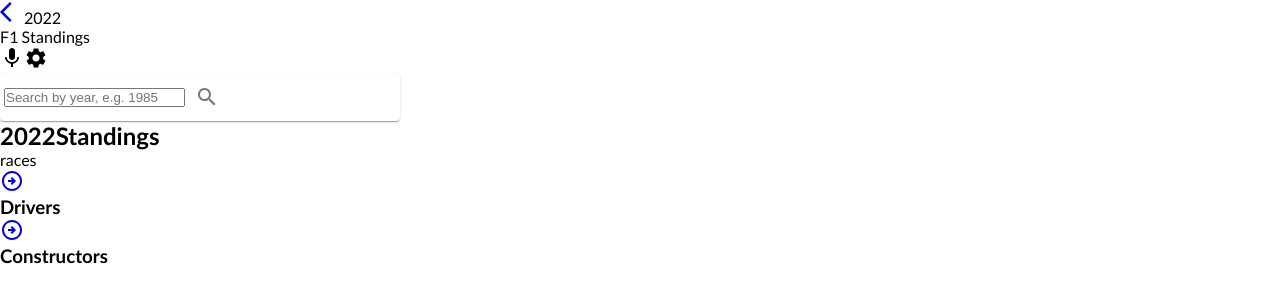
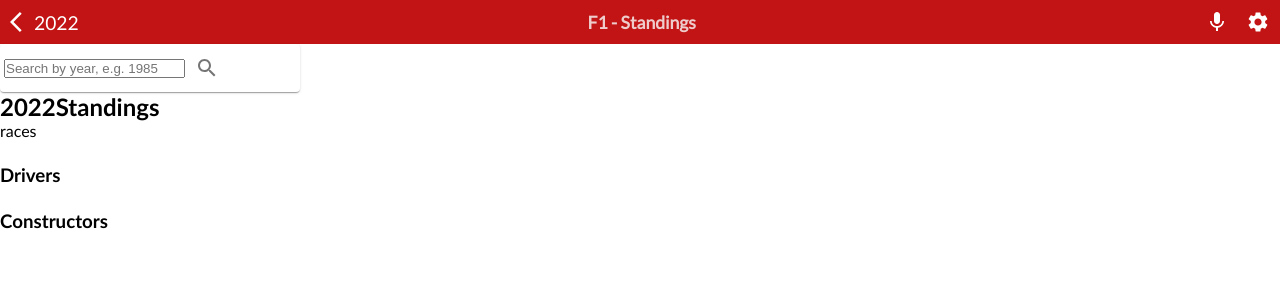
Before and after one commit to virag-ky/F1-Standings, a React (Create React App) app: page / in a window 1280 px wide. Shown: the top 302 px of the page. Built offline with nearby package versions, Linux system fonts and the light colour scheme; no server answers.

Commit message:
Add navbar styles

```diff
--- a/src/components/HomePage.js
+++ b/src/components/HomePage.js
@@ -54,7 +54,7 @@ const HomePage = (props) => {
             p: '2px 4px',
             display: 'flex',
             alignItems: 'center',
-            width: 400,
+            width: 300,
           }}
         >
           <NumberFormat
--- a/src/components/Navbar.js
+++ b/src/components/Navbar.js
@@ -15,12 +15,13 @@ const Navbar = (props) => {
         <div className="goBackBtn">
           <NavLink to="/">
             <ArrowBackIosIcon />
+            <span className="navYear">
+              {!season ? { currentYear } : season}
+            </span>
           </NavLink>
-
-          <span>{!season ? { currentYear } : season}</span>
         </div>
-        <span>F1 Standings</span>
-        <div>
+        <span className="title">F1 - Standings</span>
+        <div className="icons">
           <MicIcon />
           <SettingsIcon />
         </div>
--- a/src/styles/navbar.css
+++ b/src/styles/navbar.css
@@ -1,5 +1,44 @@
 @import url('https://fonts.googleapis.com/css2?family=Lato&display=swap');
 
+.navbarContainer {
+  font-family: 'Lato', sans-serif;
+  background: rgb(194, 20, 20);
+  width: 100%;
+  color: #fff;
+}
+
 nav {
-  font-family: 'Lato', sans-serif;
+  display: flex;
+  align-items: center;
+  justify-content: space-between;
+  padding: 10px;
+  width: 100%;
 }
+
+.goBackBtn {
+  display: flex;
+  align-items: center;
+}
+
+.icons {
+  width: 65px;
+  display: flex;
+  justify-content: space-between;
+}
+
+.navYear {
+  font-size: 1.2rem;
+}
+
+.title {
+  color: rgba(250, 250, 250, .8);
+  font-weight: 700;
+  font-size: 1.1rem;
+}
+
+a {
+  color: #fff;
+  display: flex;
+  align-items: center;
+  text-decoration: none;
+}
```
